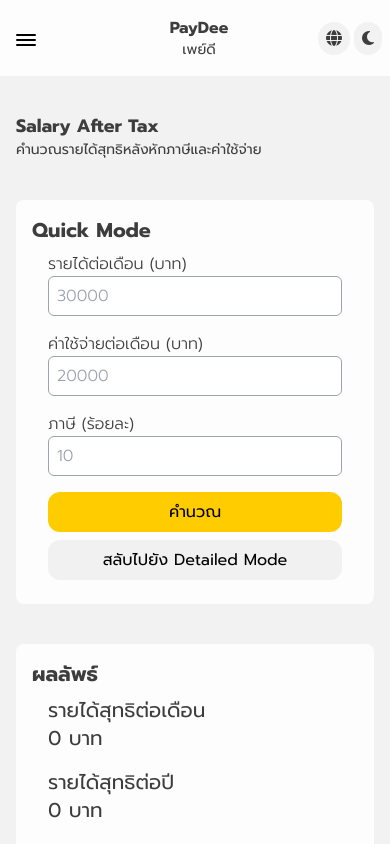
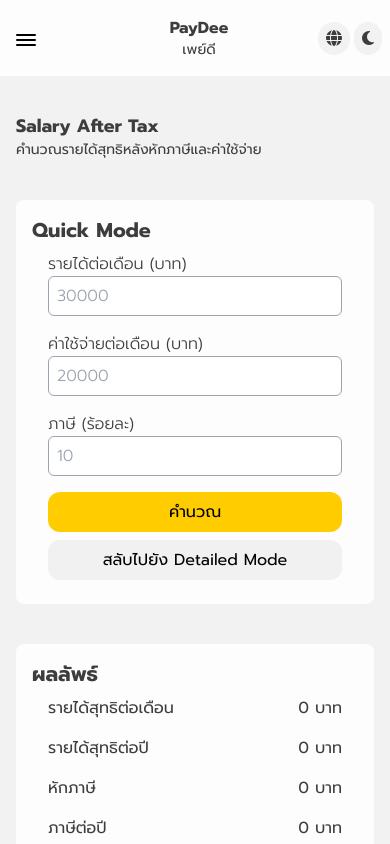
Before and after one commit to BossTheDev2209/paydee, a React (Vite) app: page /salary-aftertax in a window 390 px wide. Both pictures are taken after a click on the button "คำนวณ". Shown: the top 844 px of the page. Built offline with nearby package versions, Linux system fonts and the light colour scheme; a web font is replaced by a local one.

Commit message:
responsive

```diff
--- a/src/views/Financial.jsx
+++ b/src/views/Financial.jsx
@@ -211,7 +211,7 @@
                       title="เงินออมปัจจุบัน (บาท)"
                       id="saving"
                       name="saving"
-                      placeholder="50000"
+                      placeholder="5000"
                       value={values.saving}
                       onChange={(e) =>
                         setFieldValue(
--- a/src/views/Home.jsx
+++ b/src/views/Home.jsx
@@ -33,7 +33,7 @@
     <div className="w-full">
       <div className="w-full flex flex-col items-center">
         <span className="text-lg md:text-2xl font-bold text-[#3d3d3d] dark:text-[#f2f1f1] transition-colors duration-300">
-          เครื่องคิดเลข <span className="text-[#ffcc00]">ทางการเงิน</span>
+          เครื่องคิดเลข<span className="text-[#ffcc00]">ทางการเงิน</span>
         </span>
         <p className="text-xs md:text-base text-center text-[#3d3d3d] dark:text-[#f2f1f1] transition-colors duration-300">
           ใช้เครื่องคำนวณของเราเพื่อช่วยปรับปรุงงบประมาณรายเดือนของคุณ
--- a/src/views/SalaryAfterTax.jsx
+++ b/src/views/SalaryAfterTax.jsx
@@ -68,26 +68,26 @@
               <>
                 <div className="">
                   <p className="flex flex-wrap justify-between pad-main">
-                    <h2 className="w-full md:w-6/12 text-[#3d3d3d] dark:text-[#f2f1f1] transition-colors duration-300"> รายได้สุทธิต่อเดือน </h2>
-                    <h2 className="w-full md:w-6/12 md:text-end text-[#3d3d3d] dark:text-[#f2f1f1] transition-colors duration-300">
+                    <h2 className="text-base md:text-xl md:w-6/12 text-[#3d3d3d] dark:text-[#f2f1f1] transition-colors duration-300"> รายได้สุทธิต่อเดือน </h2>
+                    <h2 className="text-base md:text-xl md:w-6/12 text-end text-[#3d3d3d] dark:text-[#f2f1f1] transition-colors duration-300">
                       {result.quickNet.toLocaleString()} บาท
                     </h2>
                   </p>
                   <p className="flex flex-wrap justify-between pad-main">
-                    <h2 className="w-full md:w-6/12 text-[#3d3d3d] dark:text-[#f2f1f1] transition-colors duration-300"> รายได้สุทธิต่อปี </h2>
-                    <h2 className="w-full md:w-6/12 md:text-end text-[#3d3d3d] dark:text-[#f2f1f1] transition-colors duration-300">
+                    <h2 className="text-base md:text-xl md:w-6/12 text-[#3d3d3d] dark:text-[#f2f1f1] transition-colors duration-300"> รายได้สุทธิต่อปี </h2>
+                    <h2 className="text-base md:text-xl md:w-6/12 text-end text-[#3d3d3d] dark:text-[#f2f1f1] transition-colors duration-300">
                       {result.netYear.toLocaleString()} บาท
                     </h2>
                   </p>
                   <p className="flex flex-wrap justify-between pad-main text-[#3d3d3d] dark:text-[#f2f1f1] transition-colors duration-300">
-                    <h2 className="w-full md:w-6/12 text-[#3d3d3d] dark:text-[#f2f1f1] transition-colors duration-300"> หักภาษี </h2>
-                    <h2 className="w-full md:w-6/12 md:text-end text-[#3d3d3d] dark:text-[#f2f1f1] transition-colors duration-300">
+                    <h2 className="text-base md:text-xl md:w-6/12 text-[#3d3d3d] dark:text-[#f2f1f1] transition-colors duration-300"> หักภาษี </h2>
+                    <h2 className="text-base md:text-xl md:w-6/12 text-end text-[#3d3d3d] dark:text-[#f2f1f1] transition-colors duration-300">
                       {result.netTax.toLocaleString()} บาท
                     </h2>
                   </p>
                   <p className="flex flex-wrap justify-between pad-main text-[#3d3d3d] dark:text-[#f2f1f1] transition-colors duration-300">
-                    <h2 className="w-full md:w-6/12 text-[#3d3d3d] dark:text-[#f2f1f1] transition-colors duration-300"> ภาษีต่อปี </h2>
-                    <h2 className="w-full md:w-6/12 md:text-end text-[#3d3d3d] dark:text-[#f2f1f1] transition-colors duration-300">
+                    <h2 className="text-base md:text-xl md:w-6/12 text-[#3d3d3d] dark:text-[#f2f1f1] transition-colors duration-300"> ภาษีต่อปี </h2>
+                    <h2 className="text-base md:text-xl md:w-6/12 text-end text-[#3d3d3d] dark:text-[#f2f1f1] transition-colors duration-300">
                       {result.taxYear.toLocaleString()} บาท
                     </h2>
                   </p>
--- a/src/views/SavingGoal.jsx
+++ b/src/views/SavingGoal.jsx
@@ -106,10 +106,10 @@
               <>
                 <div className="">
                   <p className="flex flex-wrap justify-between pad-main">
-                    <h2 className="w-full md:w-6/12 text-[#3d3d3d] dark:text-[#f2f1f1] transition-colors duration-300">
+                    <h2 className="text-base md:text-xl w-6/12 text-[#3d3d3d] dark:text-[#f2f1f1] transition-colors duration-300">
                       ระยะเวลา
                     </h2>
-                    <h2 className="w-full md:w-6/12 md:text-end text-[#3d3d3d] dark:text-[#f2f1f1] transition-colors duration-300">
+                    <h2 className="text-base md:text-xl w-6/12 text-end text-[#3d3d3d] dark:text-[#f2f1f1] transition-colors duration-300">
                       {result.totalQuick.toLocaleString()} วัน
                     </h2>
                   </p>
```
